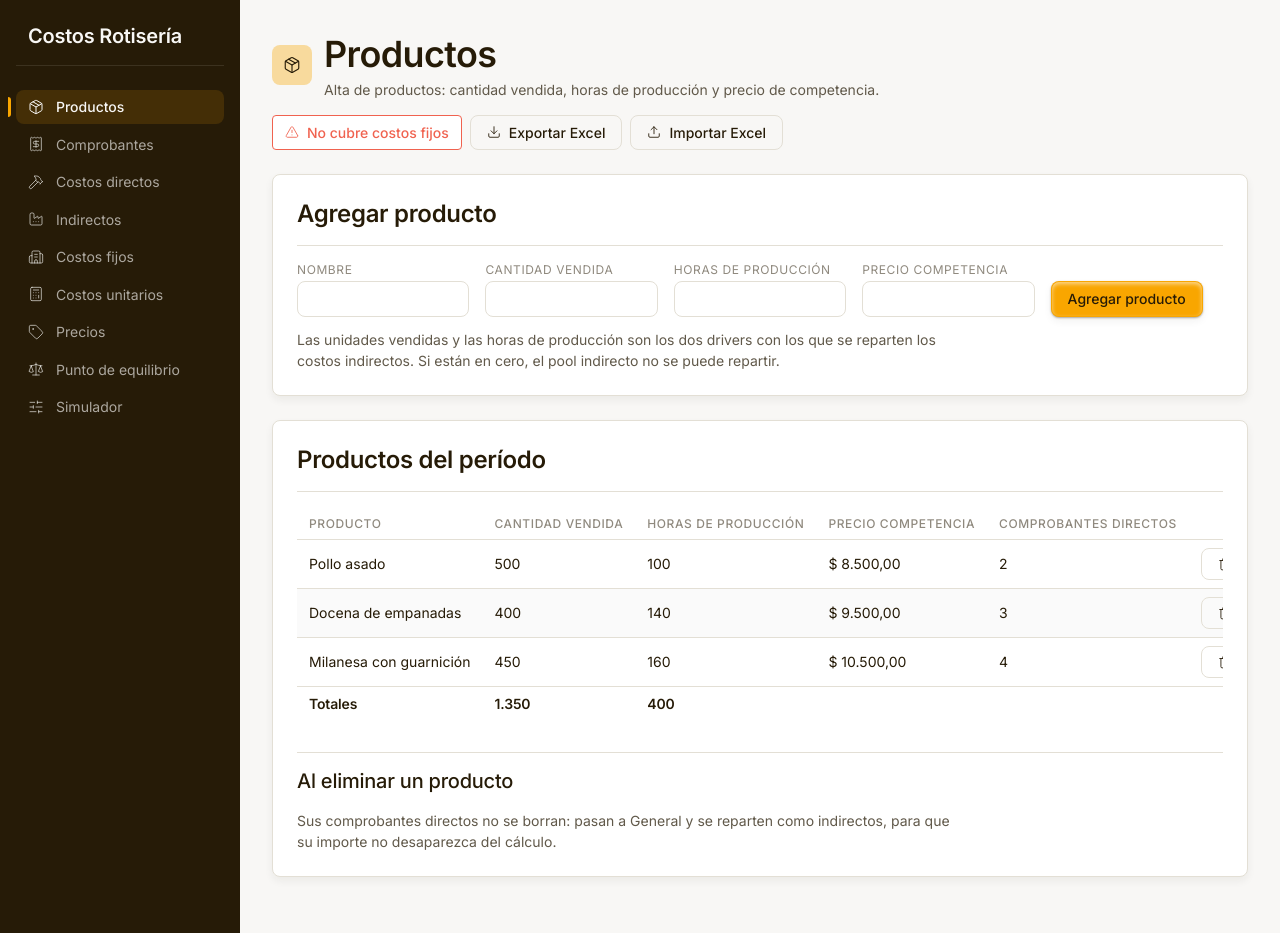
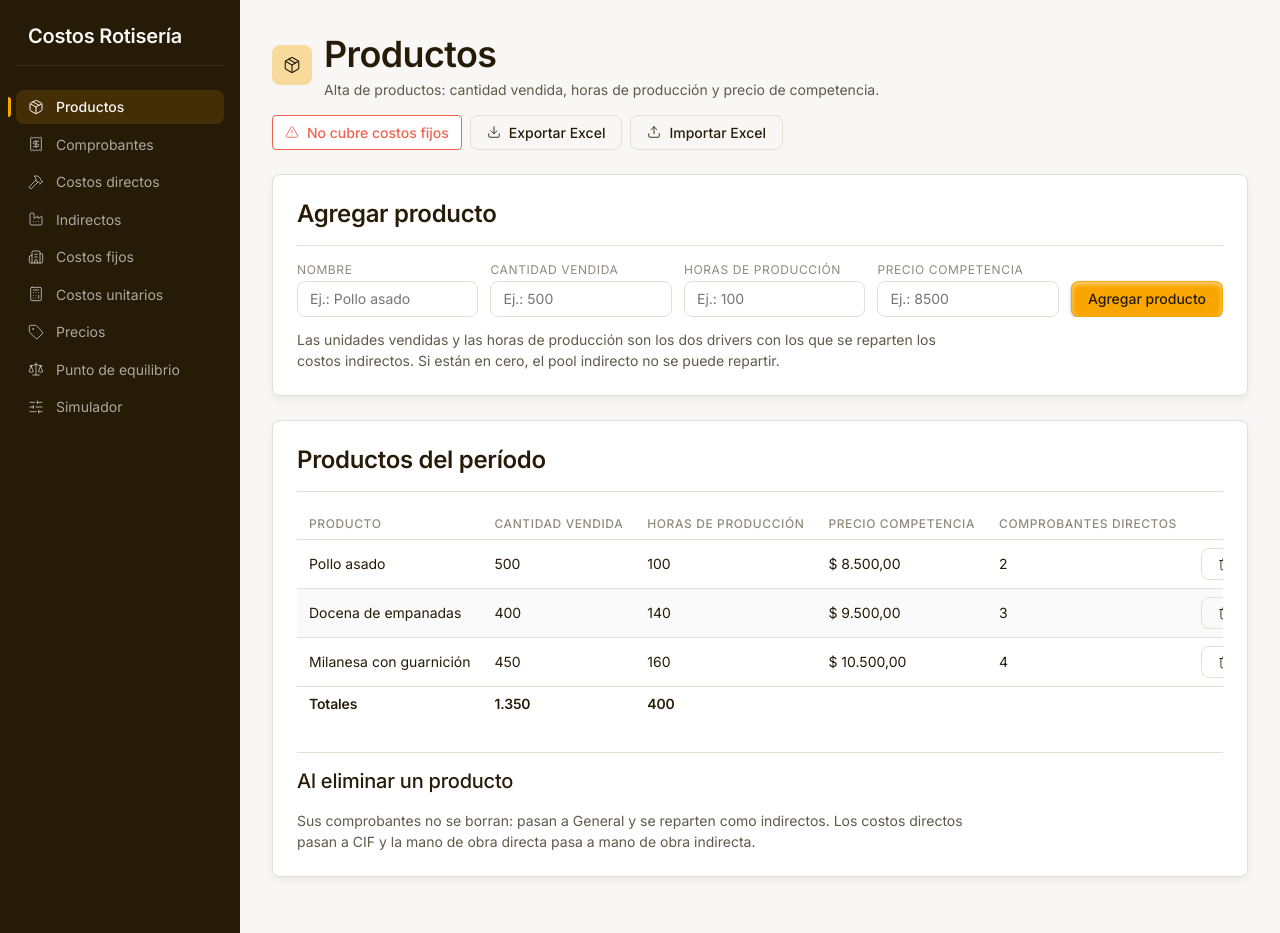
Before and after one commit to rogdli/final-costos-y-presupuestos, a React (Vite) app: page / in a window 1280 px wide. Built offline with nearby package versions, Linux system fonts and the light colour scheme.

Commit message:
fix(forms): guide invalid entries and align fields

```diff
--- a/src/App.css
+++ b/src/App.css
@@ -282,12 +282,38 @@
   display: grid;
   grid-template-columns: repeat(auto-fit, minmax(160px, 1fr));
   gap: var(--spacing-16);
-  align-items: end;
+  align-items: start;
+}
+
+.ui-form-grid--productos,
+.ui-form-grid--comprobantes {
+  gap: var(--spacing-12);
+  overflow-x: auto;
+}
+
+.ui-form-grid--productos {
+  grid-template-columns: repeat(4, minmax(140px, 1fr)) max-content;
+}
+
+.ui-form-grid--comprobantes {
+  grid-template-columns: repeat(5, minmax(140px, 1fr)) max-content;
+}
+
+.ui-form-grid--productos > *,
+.ui-form-grid--comprobantes > * {
+  min-width: 0;
+}
+
+.ui-form-grid--productos .ui-field__label,
+.ui-form-grid--comprobantes .ui-field__label {
+  white-space: nowrap;
 }
 
 .ui-form-grid__submit {
   display: flex;
-  align-items: flex-end;
+  align-items: flex-start;
+  padding-top: calc(var(--text-caption) * var(--leading-body) + var(--spacing-4));
+  white-space: nowrap;
 }
 
 .ui-card input,
@@ -309,6 +335,100 @@
   outline: none;
   border-color: var(--color-amber-signal);
   box-shadow: 0 0 0 3px rgba(249, 166, 0, 0.15);
+}
+
+.ui-card input[aria-invalid='true'],
+.ui-card select[aria-invalid='true'] {
+  border-color: var(--color-terracotta);
+}
+
+.ui-form-alert {
+  color: var(--color-terracotta);
+  font-size: var(--text-body-sm);
+  font-weight: var(--font-weight-medium);
+  margin: 0 0 var(--spacing-16);
+}
+
+.ui-field__error {
+  color: var(--color-terracotta);
+  font-size: var(--text-caption);
+  line-height: 1.4;
+}
+
+/* Controles de precio del simulador */
+.ui-global-price {
+  display: flex;
+  flex-direction: column;
+  gap: var(--spacing-8);
+  max-width: 640px;
+}
+
+.ui-global-price__heading {
+  display: flex;
+  justify-content: space-between;
+  align-items: baseline;
+  flex-wrap: wrap;
+  gap: var(--spacing-8);
+  font-size: var(--text-body-sm);
+}
+
+.ui-global-price__heading strong {
+  color: var(--color-espresso);
+}
+
+.ui-price-control {
+  display: flex;
+  flex-direction: column;
+  gap: var(--spacing-8);
+  min-width: 200px;
+}
+
+.ui-simulated-number {
+  display: flex;
+  flex-direction: column;
+  gap: var(--spacing-4);
+}
+
+.ui-card .ui-price-control input[type='range'],
+.ui-card .ui-global-price input[type='range'],
+.ui-card .ui-cost-range {
+  width: 100%;
+  height: 24px;
+  padding: 0;
+  border: 0;
+  background: transparent;
+  box-shadow: none;
+  accent-color: var(--color-amber-signal);
+  cursor: pointer;
+}
+
+.ui-card .ui-price-control input[type='range']:focus-visible,
+.ui-card .ui-global-price input[type='range']:focus-visible,
+.ui-card .ui-cost-range:focus-visible {
+  outline: 2px solid var(--color-amber-signal);
+  outline-offset: 2px;
+}
+
+.ui-price-control__limits {
+  display: flex;
+  justify-content: space-between;
+  gap: var(--spacing-8);
+  color: var(--color-bark);
+  font-size: var(--text-caption);
+}
+
+.ui-global-price .ui-price-control__limits {
+  display: grid;
+  grid-template-columns: 1fr auto 1fr;
+}
+
+.ui-global-price .ui-price-control__limits span:last-child {
+  text-align: right;
+}
+
+.ui-cost-range__value {
+  color: var(--color-bark);
+  font-size: var(--text-caption);
 }
 
 .ui-field {
--- a/src/comprobantes/ComprobantesForm.jsx
+++ b/src/comprobantes/ComprobantesForm.jsx
@@ -9,6 +9,7 @@ import Divider from '../shared/ui/Divider'
 import SectionHeading from '../shared/ui/SectionHeading'
 import ControlAsignacion from '../alertas/ControlAsignacion'
 import { formatMoney } from '../shared/format'
+import { numeroNoNegativo } from '../shared/numeros'
 import { TIPOS_FUNCIONALES, COMPORTAMIENTOS } from '../shared/seedData'
 import { TIPO, productoImputado } from '../shared/comprobantes'
 
@@ -30,20 +31,47 @@ const TONO_TIPO = {
 
 export default function ComprobantesForm({ comprobantes, productos, control, onAgregar, onEliminar }) {
   const [form, setForm] = useState(vacio)
+  const [errores, setErrores] = useState({})
+
+  function cambiarCampo(campo, valor) {
+    if (campo === 'importe' && valor !== '' && Number(valor) < 0) {
+      setErrores((prev) => ({ ...prev, importe: 'No puede ser negativo.' }))
+      return
+    }
+    setForm((prev) => ({ ...prev, [campo]: valor }))
+    setErrores((prev) => ({
+      ...prev,
+      [campo]: undefined,
+      ...(campo === 'tipoFuncional' ? { productoId: undefined } : {}),
+    }))
+  }
 
   function handleSubmit(e) {
     e.preventDefault()
-    if (!form.concepto.trim() || !form.importe) return
+    const nuevosErrores = {}
+    if (!form.concepto.trim()) nuevosErrores.concepto = 'Escribí qué gasto o compra estás cargando.'
+    if (form.importe === '') nuevosErrores.importe = 'Completá el importe.'
+    else if (numeroNoNegativo(form.importe, { positivo: true }) === null) {
+      nuevosErrores.importe = 'Ingresá un importe mayor que cero.'
+    }
+    if ([TIPO.COSTO_DIRECTO, TIPO.MANO_OBRA_DIRECTA].includes(form.tipoFuncional) && !form.productoId) {
+      nuevosErrores.productoId = productos.length === 0
+        ? 'Primero agregá un producto en la pestaña Productos.'
+        : 'Elegí el producto al que corresponde este costo directo.'
+    }
+    setErrores(nuevosErrores)
+    if (Object.keys(nuevosErrores).length > 0) return
 
     onAgregar({
       numero: Math.max(0, ...comprobantes.map((c) => c.numero)) + 1,
       concepto: form.concepto.trim(),
-      importe: Number(form.importe) || 0,
+      importe: Number(form.importe),
       tipoFuncional: form.tipoFuncional,
       comportamiento: form.comportamiento,
       productoId: form.productoId || null,
     })
     setForm(vacio)
+    setErrores({})
   }
 
   function nombreProducto(productoId) {
@@ -56,15 +84,37 @@ export default function ComprobantesForm({ comprobantes, productos, control, onA
   return (
     <>
       <Card title="Agregar comprobante">
-        <form className="ui-form-grid" onSubmit={handleSubmit}>
+        {Object.values(errores).some(Boolean) && <p className="ui-form-alert" role="alert">Revisá los campos marcados para agregar el comprobante.</p>}
+        <form className="ui-form-grid ui-form-grid--comprobantes" onSubmit={handleSubmit} noValidate>
           <Field label="Concepto">
-            <input value={form.concepto} onChange={(e) => setForm({ ...form, concepto: e.target.value })} />
+            <input
+              value={form.concepto}
+              aria-label="Concepto"
+              required
+              placeholder="Ej.: Compra de harina"
+              aria-invalid={Boolean(errores.concepto)}
+              aria-describedby={errores.concepto ? 'comprobante-concepto-error' : undefined}
+              onChange={(e) => cambiarCampo('concepto', e.target.value)}
+            />
+            {errores.concepto && <span id="comprobante-concepto-error" className="ui-field__error">{errores.concepto}</span>}
           </Field>
           <Field label="Importe">
-            <input type="number" value={form.importe} onChange={(e) => setForm({ ...form, importe: e.target.value })} />
+            <input
+              type="number"
+              aria-label="Importe"
+              min="0"
+              step="any"
+              required
+              placeholder="Ej.: 25000"
+              value={form.importe}
+              aria-invalid={Boolean(errores.importe)}
+              aria-describedby={errores.importe ? 'comprobante-importe-error' : undefined}
+              onChange={(e) => cambiarCampo('importe', e.target.value)}
+            />
+            {errores.importe && <span id="comprobante-importe-error" className="ui-field__error">{errores.importe}</span>}
           </Field>
           <Field label="Tipo funcional">
-            <select value={form.tipoFuncional} onChange={(e) => setForm({ ...form, tipoFuncional: e.target.value })}>
+            <select value={form.tipoFuncional} onChange={(e) => cambiarCampo('tipoFuncional', e.target.value)}>
               {TIPOS_FUNCIONALES.map((t) => (
                 <option key={t} value={t}>
                   {t}
@@ -73,7 +123,7 @@ export default function ComprobantesForm({ comprobantes, productos, control, onA
             </select>
           </Field>
           <Field label="Comportamiento">
-            <select value={form.comportamiento} onChange={(e) => setForm({ ...form, comportamiento: e.target.value })}>
+            <select value={form.comportamiento} onChange={(e) => cambiarCampo('comportamiento', e.target.value)}>
               {COMPORTAMIENTOS.map((c) => (
                 <option key={c} value={c}>
                   {c}
@@ -84,8 +134,11 @@ export default function ComprobantesForm({ comprobantes, productos, control, onA
           <Field label="Producto asociado">
             <select
               value={form.productoId}
+              aria-label="Producto asociado"
               required={tipoRequiereProducto}
-              onChange={(e) => setForm({ ...form, productoId: e.target.value })}
+              aria-invalid={Boolean(errores.productoId)}
+              aria-describedby={errores.productoId ? 'comprobante-producto-error' : undefined}
+              onChange={(e) => cambiarCampo('productoId', e.target.value)}
             >
               <option value="">General</option>
               {productos.map((p) => (
@@ -94,6 +147,7 @@ export default function ComprobantesForm({ comprobantes, productos, control, onA
                 </option>
               ))}
             </select>
+            {errores.productoId && <span id="comprobante-producto-error" className="ui-field__error">{errores.productoId}</span>}
           </Field>
           <div className="ui-form-grid__submit">
             <Button type="submit">Agregar comprobante</Button>
@@ -101,7 +155,9 @@ export default function ComprobantesForm({ comprobantes, productos, control, onA
         </form>
 
         <p className="ui-hint">
-          {esGeneral && tipoRequiereProducto
+          {esGeneral && tipoRequiereProducto && productos.length === 0
+            ? 'Primero agregá un producto en la pestaña Productos para cargar un costo directo.'
+            : esGeneral && tipoRequiereProducto
             ? 'Este tipo de costo es directo: elegí un producto para poder guardarlo. Si corresponde a todos, elegí Mano de obra indirecta, CIF o Gasto Adm. y Venta.'
             : esGeneral
             ? 'Sin producto asociado el importe va al pool indirecto y se reparte entre todos los productos según el driver elegido en la pestaña CIF.'
--- a/src/productos/ProductosForm.jsx
+++ b/src/productos/ProductosForm.jsx
@@ -7,6 +7,7 @@ import Field from '../shared/ui/Field'
 import SectionHeading from '../shared/ui/SectionHeading'
 import Divider from '../shared/ui/Divider'
 import { formatMoney, formatNumber } from '../shared/format'
+import { numeroNoNegativo } from '../shared/numeros'
 
 const vacio = { nombre: '', cantidadVendida: '', horasProduccion: '', precioCompetencia: '' }
 
@@ -22,17 +23,42 @@ function nuevoId(nombre, productos) {
 
 export default function ProductosForm({ productos, comprobantes, onAgregar, onEliminar }) {
   const [form, setForm] = useState(vacio)
+  const [errores, setErrores] = useState({})
+
+  function cambiarCampo(campo, valor) {
+    if (campo !== 'nombre' && valor !== '' && Number(valor) < 0) {
+      setErrores((prev) => ({ ...prev, [campo]: 'No puede ser negativo.' }))
+      return
+    }
+    setForm((prev) => ({ ...prev, [campo]: valor }))
+    setErrores((prev) => ({ ...prev, [campo]: undefined }))
+  }
 
   function handleSubmit(e) {
     e.preventDefault()
-    if (!form.nombre.trim()) return
+    const nuevosErrores = {}
+    if (!form.nombre.trim()) nuevosErrores.nombre = 'Escribí el nombre del producto.'
+    if (form.cantidadVendida === '') nuevosErrores.cantidadVendida = 'Completá la cantidad vendida.'
+    else if (numeroNoNegativo(form.cantidadVendida, { entero: true }) === null) {
+      nuevosErrores.cantidadVendida = 'Usá una cantidad entera de 0 o más.'
+    }
+    if (form.horasProduccion === '') nuevosErrores.horasProduccion = 'Completá las horas de producción.'
+    else if (numeroNoNegativo(form.horasProduccion) === null) {
+      nuevosErrores.horasProduccion = 'Ingresá horas de 0 o más.'
+    }
+    if (form.precioCompetencia === '') nuevosErrores.precioCompetencia = 'Completá el precio de referencia.'
+    else if (numeroNoNegativo(form.precioCompetencia) === null) {
+      nuevosErrores.precioCompetencia = 'Ingresá un precio de 0 o más.'
+    }
+    setErrores(nuevosErrores)
+    if (Object.keys(nuevosErrores).length > 0) return
 
     onAgregar({
       id: nuevoId(form.nombre, productos),
       nombre: form.nombre.trim(),
-      cantidadVendida: Number(form.cantidadVendida) || 0,
-      horasProduccion: Number(form.horasProduccion) || 0,
-      precioCompetencia: Number(form.precioCompetencia) || 0,
+      cantidadVendida: Number(form.cantidadVendida),
+      horasProduccion: Number(form.horasProduccion),
+      precioCompetencia: Number(form.precioCompetencia),
     })
     setForm(vacio)
   }
@@ -52,30 +78,64 @@ export default function ProductosForm({ productos, comprobantes, onAgregar, onEl
   return (
     <>
       <Card title="Agregar producto">
-        <form className="ui-form-grid" onSubmit={handleSubmit}>
+        {Object.values(errores).some(Boolean) && <p className="ui-form-alert" role="alert">Revisá los campos marcados para agregar el producto.</p>}
+        <form className="ui-form-grid ui-form-grid--productos" onSubmit={handleSubmit} noValidate>
           <Field label="Nombre">
-            <input value={form.nombre} onChange={(e) => setForm({ ...form, nombre: e.target.value })} />
+            <input
+              value={form.nombre}
+              aria-label="Nombre"
+              required
+              placeholder="Ej.: Pollo asado"
+              aria-invalid={Boolean(errores.nombre)}
+              aria-describedby={errores.nombre ? 'producto-nombre-error' : undefined}
+              onChange={(e) => cambiarCampo('nombre', e.target.value)}
+            />
+            {errores.nombre && <span id="producto-nombre-error" className="ui-field__error">{errores.nombre}</span>}
           </Field>
           <Field label="Cantidad vendida">
             <input
               type="number"
+              aria-label="Cantidad vendida"
+              min="0"
+              step="1"
+              required
+              placeholder="Ej.: 500"
               value={form.cantidadVendida}
-              onChange={(e) => setForm({ ...form, cantidadVendida: e.target.value })}
+              aria-invalid={Boolean(errores.cantidadVendida)}
+              aria-describedby={errores.cantidadVendida ? 'producto-cantidad-error' : undefined}
+              onChange={(e) => cambiarCampo('cantidadVendida', e.target.value)}
             />
+            {errores.cantidadVendida && <span id="producto-cantidad-error" className="ui-field__error">{errores.cantidadVendida}</span>}
           </Field>
           <Field label="Horas de producción">
             <input
               type="number"
+              aria-label="Horas de producción"
+              min="0"
+              step="any"
+              required
+              placeholder="Ej.: 100"
               value={form.horasProduccion}
-              onChange={(e) => setForm({ ...form, horasProduccion: e.target.value })}
+              aria-invalid={Boolean(errores.horasProduccion)}
+              aria-describedby={errores.horasProduccion ? 'producto-horas-error' : undefined}
+              onChange={(e) => cambiarCampo('horasProduccion', e.target.value)}
             />
+            {errores.horasProduccion && <span id="producto-horas-error" className="ui-field__error">{errores.horasProduccion}</span>}
           </Field>
           <Field label="Precio competencia">
             <input
               type="number"
+              aria-label="Precio competencia"
+              min="0"
+              step="any"
+              required
+              placeholder="Ej.: 8500"
               value={form.precioCompetencia}
-              onChange={(e) => setForm({ ...form, precioCompetencia: e.target.value })}
+              aria-invalid={Boolean(errores.precioCompetencia)}
+              aria-describedby={errores.precioCompetencia ? 'producto-precio-error' : undefined}
+              onChange={(e) => cambiarCampo('precioCompetencia', e.target.value)}
             />
+            {errores.precioCompetencia && <span id="producto-precio-error" className="ui-field__error">{errores.precioCompetencia}</span>}
           </Field>
           <div className="ui-form-grid__submit">
             <Button type="submit">Agregar producto</Button>
@@ -131,8 +191,8 @@ export default function ProductosForm({ productos, comprobantes, onAgregar, onEl
         <Divider />
         <SectionHeading>Al eliminar un producto</SectionHeading>
         <p className="ui-hint">
-          Sus comprobantes directos no se borran: pasan a General y se reparten como indirectos, para que su importe no
-          desaparezca del cálculo.
+          Sus comprobantes no se borran: pasan a General y se reparten como indirectos. Los costos directos pasan a CIF
+          y la mano de obra directa pasa a mano de obra indirecta.
         </p>
       </Card>
     </>
```
Also changed, not shown: 1 other file (tests, documents, lock files or other folders).
